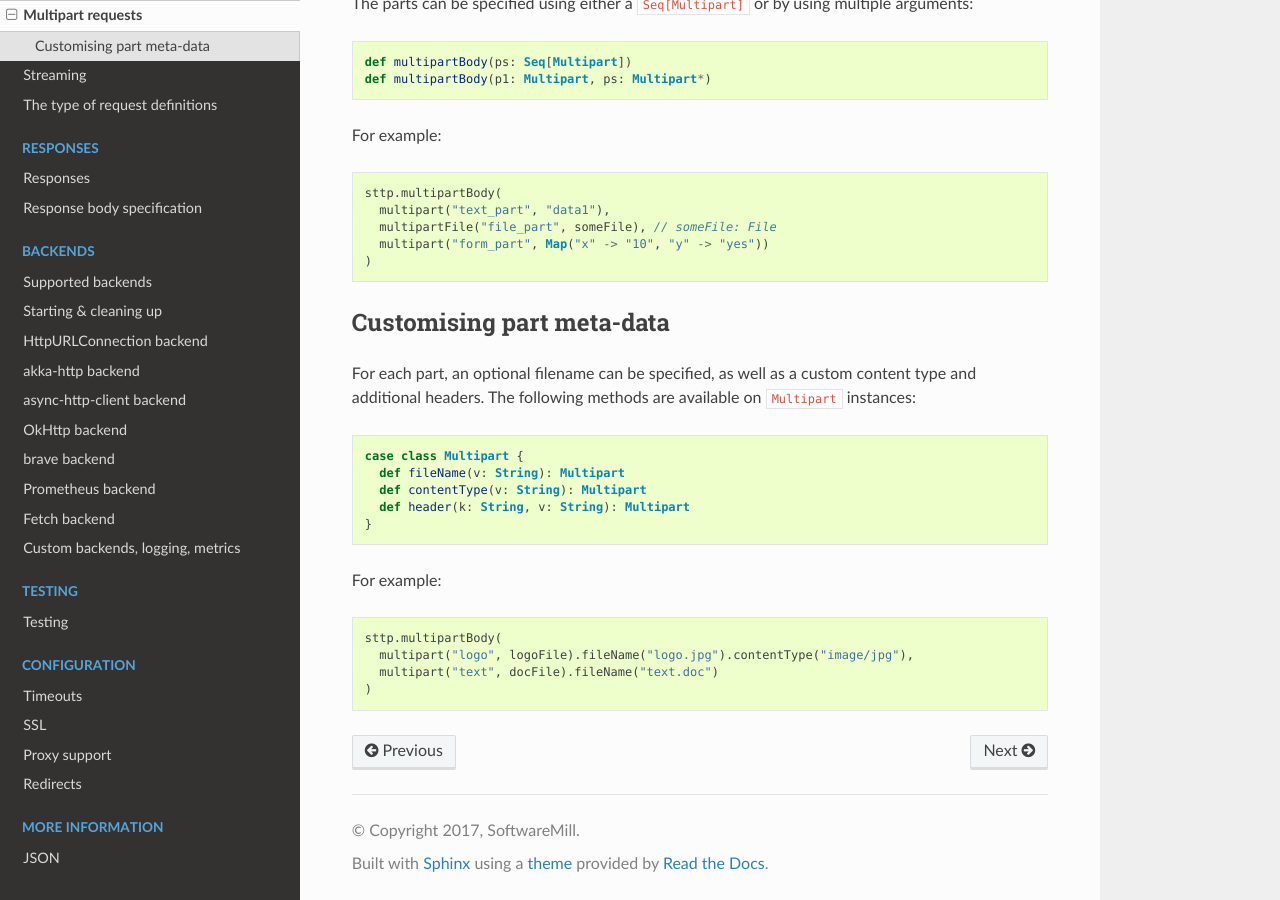
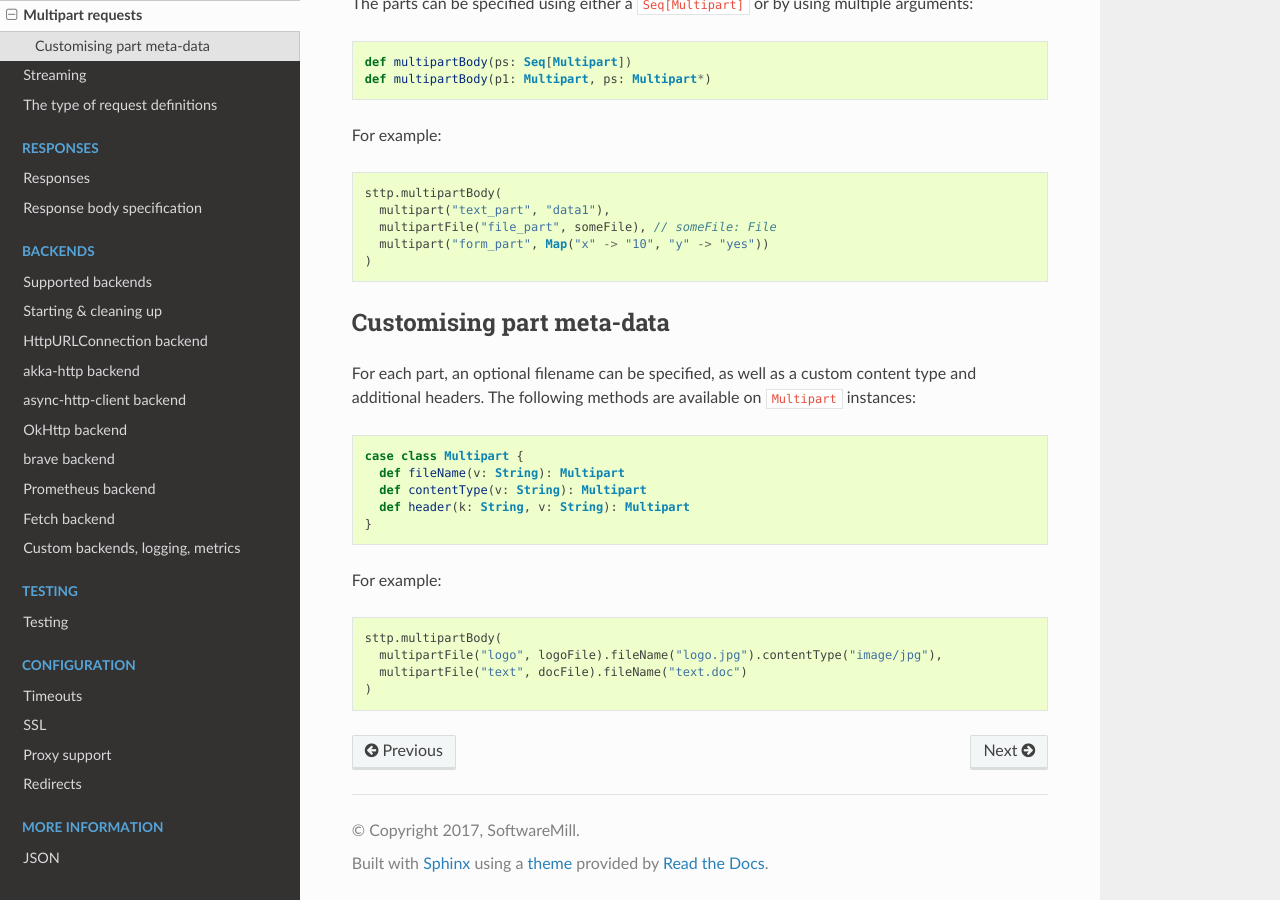
Before and after one commit to softwaremill/sttp, a Sphinx documentation site: the page built from docs/requests/multipart.rst, in a window 1280 px wide and 900 px high, scrolled down 687 px. Built offline with Sphinx 7.4.7 and the Read the Docs theme 2.0.0, drawn with Linux system fonts in a browser that asks for light colours.

Commit message:
#181: fix docs

```diff
--- a/docs/requests/multipart.rst
+++ b/docs/requests/multipart.rst
@@ -45,6 +45,6 @@ For each part, an optional filename can be specified, as well as a custom conten
 For example::
 
   sttp.multipartBody(
-    multipart("logo", logoFile).fileName("logo.jpg").contentType("image/jpg"),
-    multipart("text", docFile).fileName("text.doc")
+    multipartFile("logo", logoFile).fileName("logo.jpg").contentType("image/jpg"),
+    multipartFile("text", docFile).fileName("text.doc")
   )
```
